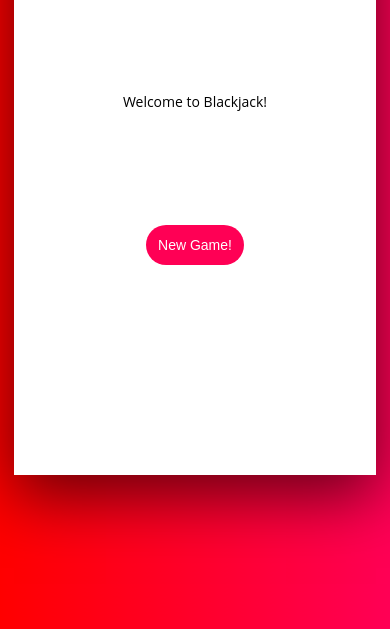
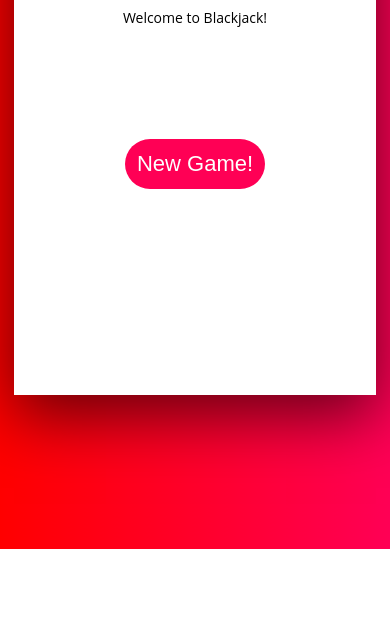
Before and after one commit to SCarrollKeene/blackjack, a plain HTML site: page index.html in a window 390 px wide. Shown: the part 295-924 px from the top of the page. After the commit the page ends 844 px from the top, so only its background shows below. Drawn offline with Linux system fonts and the light colour scheme.

Commit message:
added media query for mobile view

```diff
--- a/style.css
+++ b/style.css
@@ -113,3 +113,16 @@ body {
 .margin-bottom-sm {
   margin-bottom: var(--margin-bottom-sm);
 }
+
+/* Media Queries */
+/* 650 px / 16 = 40.625 em */
+@media only screen and (max-width: 40.625em) {
+  .container {
+    margin-top: 0;
+  }
+  #new-game-button,
+  #hit-button,
+  #stay-button {
+    font-size: 2.2rem;
+  }
+}
```
